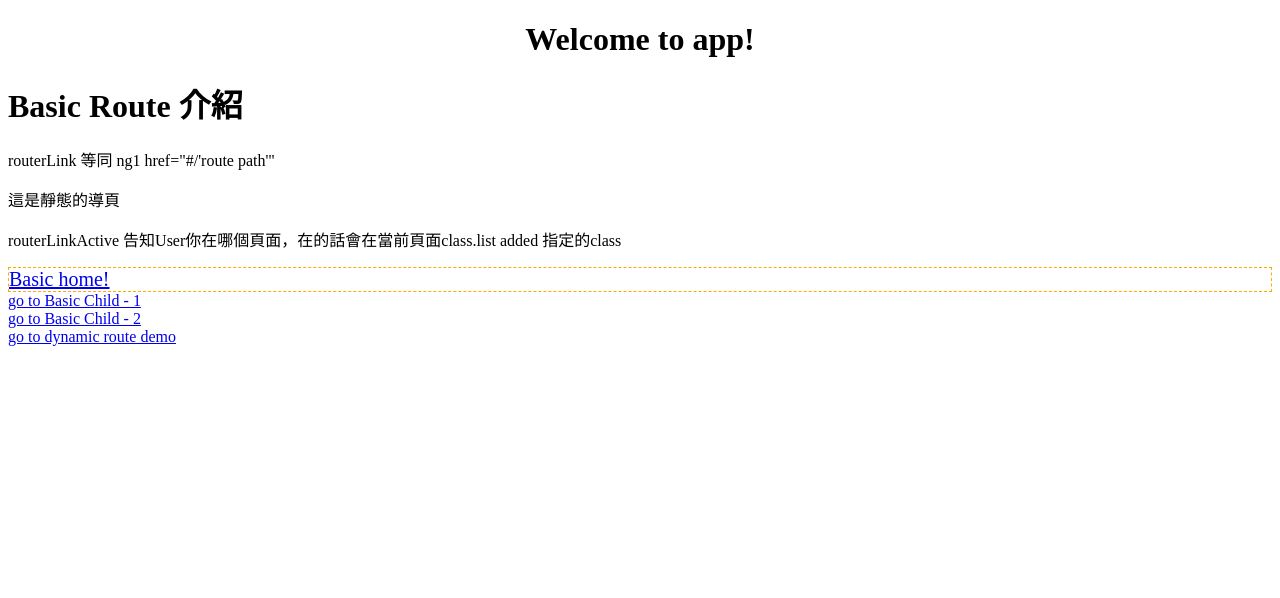
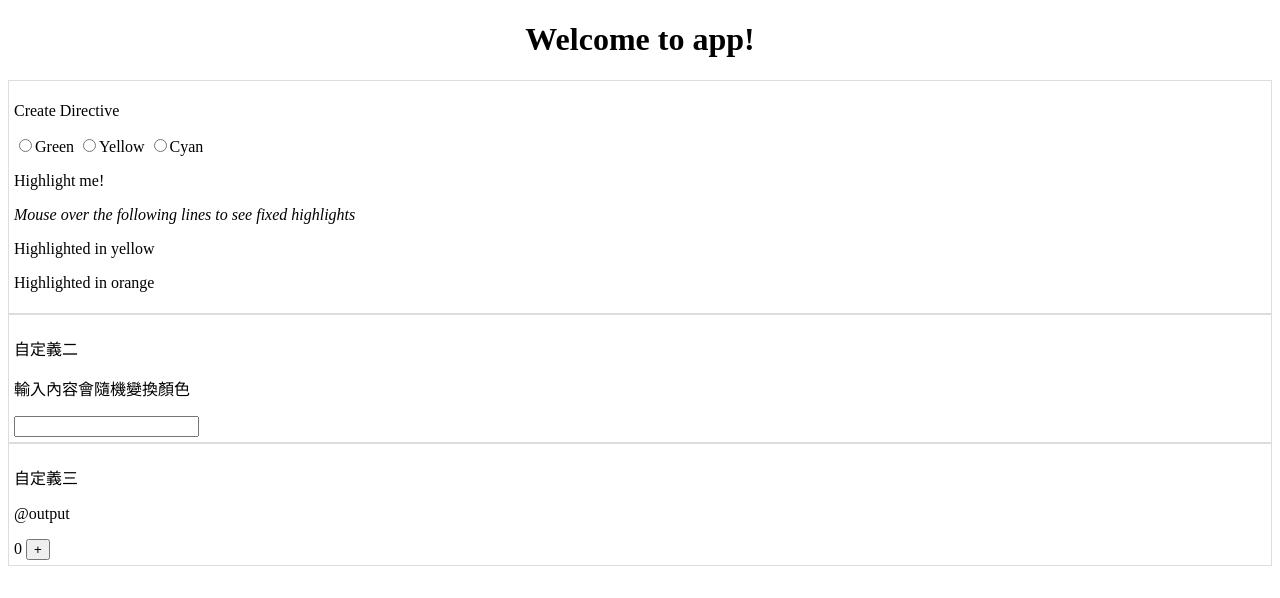
Before and after one commit to rojochen/ng4-basic-practice, an Angular app in the folder my-app/: page /#/basic/parent in a window 1280 px wide. Shown: the top 598 px of the page. Built offline with nearby package versions, Linux system fonts and the light colour scheme.

Commit message:
整理資料夾

```diff
--- a/my-app/src/app/app.component.html
+++ b/my-app/src/app/app.component.html
@@ -5,4 +5,5 @@
   </h1>
 </div>
 <!-- <app-service-demo-1></app-service-demo-1> -->
-<router-outlet></router-outlet>
+<app-directive-demo-2></app-directive-demo-2>
+<!-- <router-outlet></router-outlet> -->
--- a/my-app/src/app/app.module.ts
+++ b/my-app/src/app/app.module.ts
@@ -12,7 +12,7 @@ import { ComponentDemo3Component } from './component/component-demo-3/component-
 import { ComponentDemo4Component } from './component/component-demo-4/component-demo-4.component';
 import { HighlightDirective } from './directive//highlight.directive';
 import { Highlight2Directive } from './directive//highlight2.directive';
-import { AppCollarDirective } from './app-collar.directive';
+import { AppCollarDirective } from './directive/app-collar.directive';
 import { DelayDirective } from './directive/delay.directive';
 import { DirectiveDemo1Component } from './directive/directive-demo-1/directive-demo-1.component';
 import { DirectiveDemo2Component } from './directive/directive-demo-2/directive-demo-2.component';
--- a/my-app/src/app/directive/directive-demo-2/directive-demo-2.component.ts
+++ b/my-app/src/app/directive/directive-demo-2/directive-demo-2.component.ts
@@ -15,6 +15,7 @@ export class DirectiveDemo2Component implements OnInit {
   ngOnInit() {
   }
   countChange(e) {
+    console.log('e: ', e);
     this.count = e;
   }
 
```
Also changed, not shown: my-app/src/app/directive/app-collar.directive.ts (renamed from my-app/src/app/app-collar.directive.ts), 1 other file (tests, documents, lock files or other folders).
